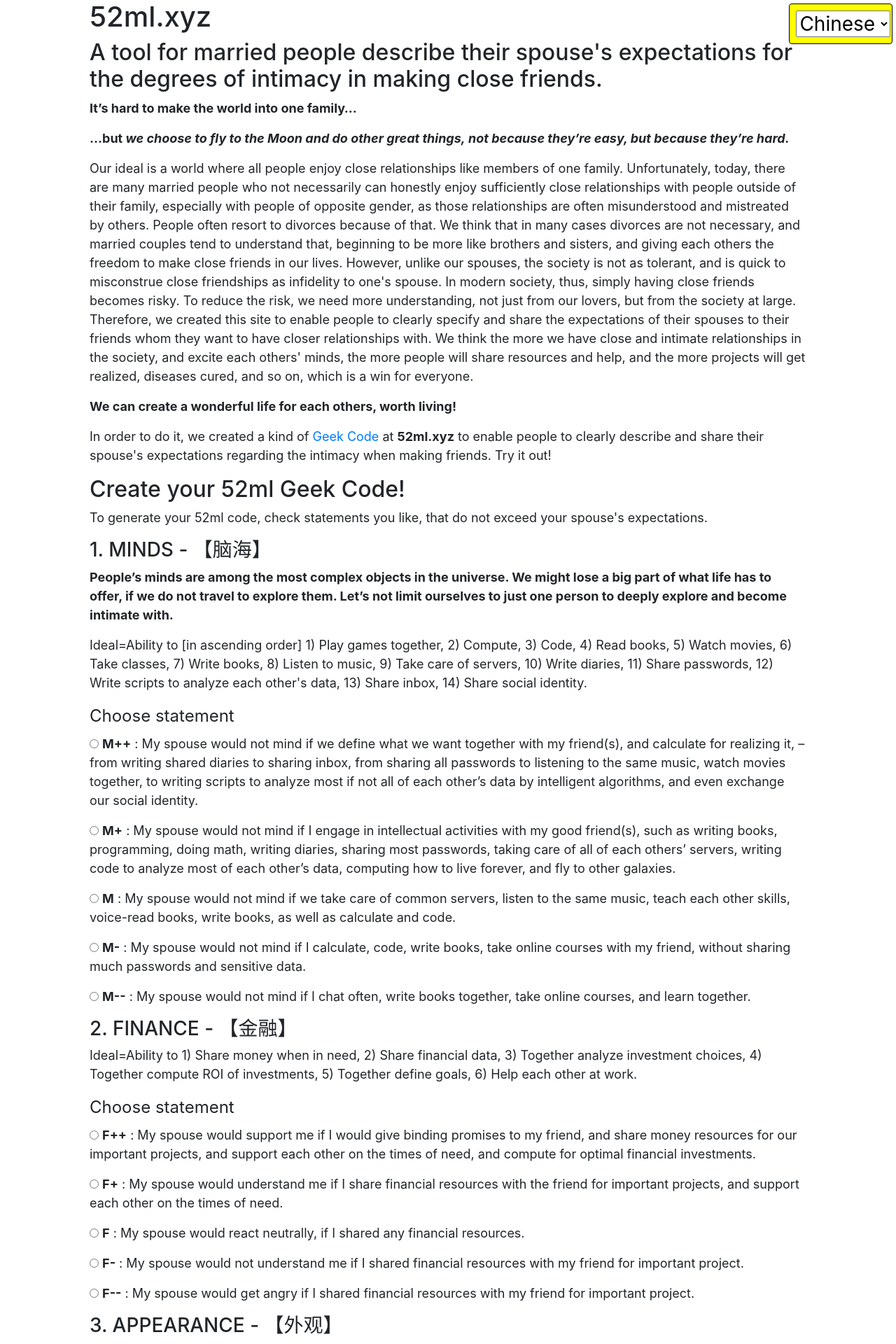
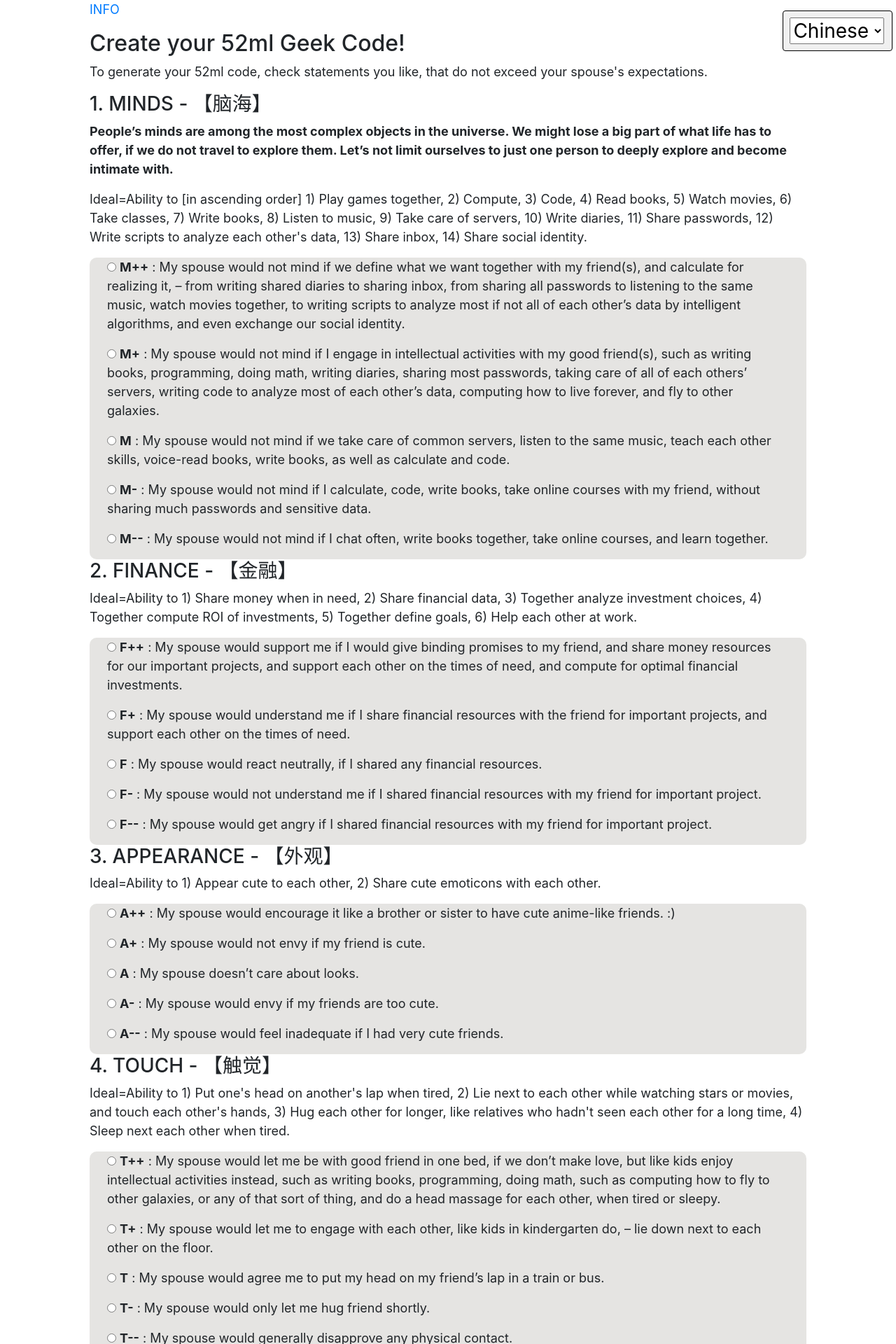
Before and after one commit to minxyz/52ml, a Django app: page / in a window 1280 px wide. Shown: the top 1920 px of the page at 70% size. Run offline with Django 3.2, Linux system fonts and the light colour scheme; some libraries are stand-ins or nearby versions.

Commit message:
hide introduction

```diff
--- a/src/apps/core/templates/index.html
+++ b/src/apps/core/templates/index.html
@@ -4,8 +4,63 @@
 
 {% block content %}
 <script src="http://code.jquery.com/jquery-1.5.2.min.js"></script>
+<style>
+#minds {  background-color: #E5E4E2; }
+#finance {  background-color: #E5E4E2; }
+#appearance {  background-color: #E5E4E2; }
+#touch {  background-color: #E5E4E2; }
+#behavior {  background-color: #E5E4E2; }
+#language {  background-color: #E5E4E2; }
+#stimulation {  background-color: #E5E4E2; }
 
+fieldset.radiogroup {
+  border-radius: 10px;
+}
+label {
+  display:inline;
+  font-weight: normal;
+}
+
+div.radio {
+  margin-left: 25px;
+  margin-right: 25px;
+}
+div.radio p:hover,
+div.radio p.focus  {
+  background-color: lightgreen;
+}
+</style>
+<script>
+// hide/show
+function hideshow(which){
+if (!document.getElementById)
+return
+if (which.style.display=="block")
+which.style.display="none"
+else
+which.style.display="block"
+}
+
+// colors on hover.
+$(document).ready( function() {
+      $('div.radio p').focusin( function() {
+        $(this).addClass('focus');
+      }
+  );
+      $('div.radio p').focusout( function() {
+        $(this).removeClass('focus');
+      }
+  );
+
+}
+);
+</script>
 {% if not request.GET.s %}
+<blockquote>
+<a href="javascript:hideshow(document.getElementById('intro'))">INFO</a>
+</blockquote>
+
+<div id="intro" style="display:none;">
 <h1><a id="52ml__Geek_Code_0"></a>52{%trans "ml" %}.xyz</h1>
 <h2><a id="_2"></a>{% trans "A tool for married people describe their spouse's expectations for the degrees of intimacy in making close friends." %}</h2>
 <blockquote>
@@ -34,10 +89,10 @@
 <p>In order to do it, we created a kind of <a href="https://en.wikipedia.org/wiki/Geek_Code">Geek Code</a> at <b>52ml.xyz</b> to enable people to clearly describe and share their spouse's expectations regarding the intimacy when making friends. Try it out!</p>
 {% endblocktrans %}
 
+</div> <!-- // intro -->
+
 <h2><a id="_17"></a>{% trans "Create your 52ml Geek Code!" %}</h2>
 <p>{% trans "To generate your 52ml code, check statements you like, that do not exceed your spouse's expectations." %}</p>
-
-<style> label { display:inline; font-weight: normal; }</style>
 
 <h3><a id="1_MINDS___21"></a>1. MINDS - 【脑海】</h3>
 <blockquote>
@@ -56,7 +111,8 @@ explore and become intimate with.</p>
 
 <div data-role="fieldcontain">
     <fieldset data-role="controlgroup" class="radiogroup" id="minds">
-		<legend>{% trans "Choose statement" %}</legend>
+		<!--<legend>{% trans "Choose statement" %}</legend>-->
+        <div class="radio">
             <p>
 				<input type="radio" name="minds-choice-1" id="minds-choice-1" value="2"  />
 				<label for="minds-choice-1"><strong>M++</strong>
@@ -90,6 +146,7 @@ explore and become intimate with.</p>
 				: {% trans "My spouse would not mind if I chat often, write books together, take online courses, and learn together." %}
                 </label>
             </p>
+        </div>
     </fieldset>
 </div>
 
@@ -101,7 +158,8 @@ explore and become intimate with.</p>
 
 <div data-role="fieldcontain">
     <fieldset data-role="controlgroup" class="radiogroup" id="finance">
-		<legend>{% trans "Choose statement" %}</legend>
+		<!--<legend>{% trans "Choose statement" %}</legend>-->
+        <div class="radio">
             <p>
 				<input type="radio" name="finance-choice-1" id="finance-choice-1" value="2"  />
 				<label for="finance-choice-1"><strong>F++</strong>
@@ -135,6 +193,7 @@ explore and become intimate with.</p>
 				: {% trans "My spouse would get angry if I shared financial resources with my friend for important project." %}
                 </label>
             </p>
+        </div>
     </fieldset>
 </div>
 
@@ -146,7 +205,8 @@ explore and become intimate with.</p>
 
 <div data-role="fieldcontain">
     <fieldset data-role="controlgroup" class="radiogroup" id="appearance">
-		<legend>{% trans "Choose statement" %}</legend>
+		<!--<legend>{% trans "Choose statement" %}</legend>-->
+        <div class="radio">
             <p>
 				<input type="radio" name="appearance-choice-1" id="appearance-choice-1" value="2"  />
 				<label for="appearance-choice-1"><strong>A++</strong>
@@ -180,6 +240,7 @@ explore and become intimate with.</p>
 				: {% trans "My spouse would feel inadequate if I had very cute friends." %}
                 </label>
             </p>
+        </div>
     </fieldset>
 </div>
 
@@ -190,7 +251,8 @@ explore and become intimate with.</p>
 
 <div data-role="fieldcontain">
     <fieldset data-role="controlgroup" class="radiogroup" id="touch">
-		<legend>{% trans "Choose statement" %}</legend>
+		<!--<legend>{% trans "Choose statement" %}</legend>-->
+        <div class="radio">
             <p>
 				<input type="radio" name="touch-choice-1" id="touch-choice-1" value="2"  />
 				<label for="touch-choice-1"><strong>T++</strong>
@@ -224,6 +286,7 @@ explore and become intimate with.</p>
 				: {% trans "My spouse would generally disapprove any physical contact." %}
                 </label>
             </p>
+        </div>
     </fieldset>
 </div>
 
@@ -234,7 +297,8 @@ explore and become intimate with.</p>
 
 <div data-role="fieldcontain">
     <fieldset data-role="controlgroup" class="radiogroup" id="behavior">
-		<legend>{% trans "Choose statement" %}</legend>
+		<!--<legend>{% trans "Choose statement" %}</legend>-->
+        <div class="radio">
             <p>
 				<input type="radio" name="behavior-choice-1" id="behavior-choice-1" value="2"  />
 				<label for="behavior-choice-1"><strong>B++</strong>
@@ -268,6 +332,7 @@ explore and become intimate with.</p>
 				: {% trans "My spouse would only let me walk together if there is a third friend." %}
                 </label>
             </p>
+        </div>
     </fieldset>
 </div>
 
@@ -278,7 +343,8 @@ explore and become intimate with.</p>
 
 <div data-role="fieldcontain">
     <fieldset data-role="controlgroup" class="radiogroup" id="language">
-		<legend>{% trans "Choose statement" %}</legend>
+		<!--<legend>{% trans "Choose statement" %}</legend>-->
+        <div class="radio">
             <p>
 				<input type="radio" name="language-choice-1" id="language-choice-1" value="2"  />
 				<label for="language-choice-1"><strong>L++</strong>
@@ -312,6 +378,7 @@ explore and become intimate with.</p>
 				: {% trans "My spouse would feel bad if we speak diminutive language over internet at home." %}
                 </label>
             </p>
+        </div>
     </fieldset>
 </div>
 
@@ -322,7 +389,8 @@ explore and become intimate with.</p>
 
 <div data-role="fieldcontain">
     <fieldset data-role="controlgroup" class="radiogroup" id="stimulation">
-		<legend>{% trans "Choose statement" %}</legend>
+		<!--<legend>{% trans "Choose statement" %}</legend>-->
+        <div class="radio">
             <p>
 				<input type="radio" name="stimulation-choice-1" id="stimulation-choice-1" value="2"  />
 				<label for="stimulation-choice-1"><strong>S++</strong>
@@ -356,14 +424,17 @@ explore and become intimate with.</p>
 				: {% trans "My spouse would envy if we exchanged our minds." %}
                 </label>
             </p>
+        </div>
     </fieldset>
 </div>
 
-
+<!--
 <h3><a id="8_GENDER___11"></a>8. GENDER - 【{% trans "性别" %}】</h3>
 
 <div align="center" data-role="fieldcontain">
     <fieldset data-role="controlgroup" class="radiogroup" id="gender">
+		<legend>{% trans "Choose statement" %}</legend>
+        <div class="radio">
 		<legend>{% trans "Your gender" %}</legend>
                 <p>
 				<input type="radio" name="gender-choice-1" id="gender-choice-1" value="Y"  />
@@ -373,12 +444,14 @@ explore and become intimate with.</p>
 				<input type="radio" name="gender-choice-1" id="gender-choice-2" value="X"  />
 				<label for="gender-choice-2"><strong>{% trans "female" %}</strong></label>
                 </p>
+        </div>
     </fieldset>
 </div>
+-->
 
 <h3>{% trans "YOUR CODE" %}</h3>
 
-<div id="result" style="display: none; background: #28b62c;color: #ffffff;height: 2.4em;padding: .5em;position: fixed;bottom: 5px; width: 17em; right: 0; left: 0; margin-right: auto; margin-left: auto; border: 1px solid;border-radius: 4px; font-size: 20px">
+<div id="result" style="display: none; background: #1E90FF;color: #ffffff;height: 2.4em;padding: .5em;position: fixed;bottom: 5px; width: 17em; right: 0; left: 0; margin-right: auto; margin-left: auto; border: 1px solid;border-radius: 4px; font-size: 20px">
 </div>
 
 <script>
@@ -445,7 +518,7 @@ var update = function() {
 	if (stimulation != null) { urlcode += repeated('S', Number(stimulation)); }
 	if (gender != null) { urlcode += gender; }
 
-	var html = '<a style="color:yellow; background: #28b62c;" href="?s='+urlcode+'">'+text+'</a>';
+	var html = '<a style="color:white; background: #1E90FF;" href="?s='+urlcode+'">'+text+'</a>';
 
 	$("#result").html(html);
 	$("#result").show();
@@ -460,7 +533,7 @@ $("input:radio").bind( "change", function(event, ui) {
 
 
 <blockquote>
-	<span id="link"></span> （←{% trans "open the link to see the result!" %}）</p>
+	<button id="link" style="border-color: #1E90FF; background-color: #1E90FF;"></button> （←{% trans "open the link to see the result!" %}）</p>
 </blockquote>
 
 
@@ -489,6 +562,12 @@ avoid using diminutives at home (L-).</p>
 <p>{% trans "Don't know how to answer? Ask your spouse!~"%}</p>
 
 <center><p>{% trans "Can we be close friends? Sure! My 52ml code is good! :)" %}</p></center>
+<br>
+<br>
+<br>
+<br>
+<br>
+<br>
 
 {% else %} <!-- // ANSWERS -->
 
@@ -504,19 +583,13 @@ avoid using diminutives at home (L-).</p>
 {% elif gender = 'bisexual' %}
 <script>document.body.style.backgroundColor = "grey";</script>
 {% endif %}
-
-<center><p>{% trans "My 52ml Geek Code is:" %} <p><span style="background: #28b62c; color: yellow; height: 1.4em; padding: .5em; border: 1px solid;border-radius: 4px;">{{minds}}{{finance}}{{appearance}}{{touch}}{{behavior}}{{language}}{{stimulation}}{% if gender == 'female'%}X{% elif gender == 'male'%}Y{% elif gender == 'bisexual'%}XY{% endif %}</span></p></p></center>
+<div style="height: 15%"></div>
+<center><h1>{% trans "My 52ml Geek Code is:" %}</h1> <p><span style="background: #1E90FF; color: white; height: 1.4em; padding: .5em; border: 1px solid;border-radius: 4px;">{{minds}}{{finance}}{{appearance}}{{touch}}{{behavior}}{{language}}{{stimulation}}{% if gender == 'female'%}X{% elif gender == 'male'%}Y{% elif gender == 'bisexual'%}XY{% endif %}</span></p></center>
 
 <center><p>{% trans "It means my" %} <strong>{% if gender == 'female' %}{% trans "husband" %}{% elif gender == 'male' %}{% trans "wife" %}{% else %}{% trans "spouse" %}{% endif %}</strong> {% trans "would understand if I with my closest friends:" %}</p></center>
 
-<div align="center" id="qrcode"></div>
-
-<script>
-jQuery('#qrcode').qrcode("http://{{ request.META.HTTP_HOST }}{{ request.get_full_path }}");
-</script>
-
 {% if minds %}
-
+    <div id="minds">
 	<h3><a id="1_MINDS___21"></a>MINDS - 【{% trans "脑海" %}】</h3>
 
 	{% if minds == 'M++' %}
@@ -530,11 +603,12 @@ jQuery('#qrcode').qrcode("http://{{ request.META.HTTP_HOST }}{{ request.get_full
 	{% elif minds == 'M--' %}
 	<strong>M--</strong>: {% trans "My spouse would not mind if I chat often, write books together, take online courses, and learn together." %}
 	{% endif %}
+    </div>
 
 {% endif %}
 
 {% if finance %}
-
+    <div id="finance">
 	<h3><a id="2_FINANCE___41"></a>FINANCE - 【{% trans "金融" %}】</h3>
 
 	{% if finance == 'F++' %}
@@ -548,11 +622,12 @@ jQuery('#qrcode').qrcode("http://{{ request.META.HTTP_HOST }}{{ request.get_full
 	{% elif finance == 'F--' %}
 	<strong>F--</strong>: {% trans "My spouse would get angry if I shared financial resources with my friend for important project." %}
 	{% endif %}
+    </div>
 
 {% endif %}
 
 {% if appearance %}
-
+    <div id="appearance">
 	<h3><a id="3_APPEARANCE___55"></a>APPEARANCE - 【{% trans "外观" %}】</h3>
 
 	{% if appearance == 'A++' %}
@@ -566,11 +641,12 @@ jQuery('#qrcode').qrcode("http://{{ request.META.HTTP_HOST }}{{ request.get_full
 	{% elif appearance == 'A--' %}
 	<strong>A--</strong>: {% trans "My spouse would feel inadequate if I had very cute friends." %}
 	{% endif %}
+    </div>
 
 {% endif %}
 
 {% if touch %}
-
+    <div id="touch">
 	<h3><a id="4_TOUCH___69"></a>TOUCH - 【{% trans "触觉" %}】</h3>
 
 	{% if touch == 'T++' %}
@@ -584,11 +660,12 @@ jQuery('#qrcode').qrcode("http://{{ request.META.HTTP_HOST }}{{ request.get_full
 	{% elif touch == 'T--' %}
 	<strong>T--</strong>: {% trans "My spouse would generally disapprove any physical contact." %}
 	{% endif %}
+    </div>
 
 {% endif %}
 
 {% if behavior %}
-
+    <div id="behavior">
 	<h3><a id="5_BEHAVIOR___83"></a>BEHAVIOR - 【{% trans "公开行为" %}】</h3>
 
 	{% if behavior == 'B++' %}
@@ -602,11 +679,12 @@ jQuery('#qrcode').qrcode("http://{{ request.META.HTTP_HOST }}{{ request.get_full
 	{% elif behavior == 'B--' %}
 	<strong>B--</strong>: {% trans "My spouse would only let me walk together if there is a third friend." %}
 	{% endif %}
+    </div>
 
 {% endif %}
 
 {% if language %}
-
+    <div id="language">
 	<h3><a id="6_LANGUAGE___97"></a>LANGUAGE - 【{% trans "语言" %}】</h3>
 
 	{% if language == 'L++' %}
@@ -620,11 +698,12 @@ jQuery('#qrcode').qrcode("http://{{ request.META.HTTP_HOST }}{{ request.get_full
 	{% elif language == 'L--' %}
 	<strong>L--</strong>: {% trans "My spouse would feel bad if we speak diminutive language over internet at home." %}
 	{% endif %}
+    </div>
 
 {% endif %}
 
 {% if stimulation %}
-
+    <div id="stimulation">
 	<h3><a id="7_STIMULATION___111"></a>STIMULATION - 【{% trans "刺激" %}】</h3>
 
 	{% if stimulation == 'S++' %}
@@ -638,8 +717,18 @@ jQuery('#qrcode').qrcode("http://{{ request.META.HTTP_HOST }}{{ request.get_full
 	{% elif stimulation == 'S--' %}
 	<strong>S--</strong>: {% trans "My spouse would envy if we exchanged our minds." %}
 	{% endif %}
+    </div>
 
 {% endif %}
+
+<br>
+<p>
+<div align="center" id="qrcode"></div>
+</p>
+
+<script>
+jQuery('#qrcode').qrcode("http://{{ request.META.HTTP_HOST }}{{ request.get_full_path }}");
+</script>
 
 <script>
 function goBack() {
--- a/src/templates/base.html
+++ b/src/templates/base.html
@@ -26,7 +26,7 @@
 
     {% load i18n %}
     {% get_available_languages as LANGUAGES %}
-	<form action="/i18n/setlang/" method="post" onchange="$(this).closest('form').submit();" style="background: yellow; color: black; height: 3.2em;padding: .5em;position: fixed;top: 5px;width: 8.2em;right: 5px;border: 1px solid;border-radius: 4px;">{% csrf_token %}
+	<form action="/i18n/setlang/" method="post" onchange="$(this).closest('form').submit();" style="background: #f0f0f0; color: black; padding: .5em;position: fixed;top: 15px;width: 8.7em;right: 5px;border: 1px solid;border-radius: 4px;">{% csrf_token %}
       <input name="next" type="hidden" value="{{ request.get_full_path }}" />
         {% csrf_token %}
 		<select name="language" style="font-size: 28px;">
```
